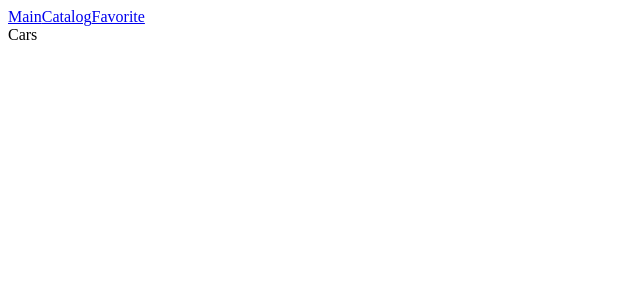
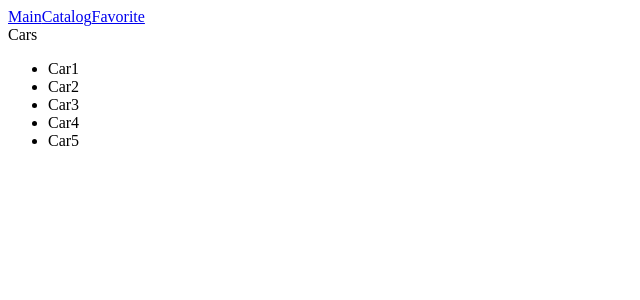
Before and after one commit to PotiykoEvgenij/cars-for-rent, a React (Create React App) app: page /cars-for-rent/cars in a window 1280 px wide. Shown: the top 300 px of the page, without its empty margins (0-640 px from the left). Built offline with nearby package versions, Linux system fonts and the light colour scheme.

Commit message:
setting routers

```diff
--- a/src/components/App.jsx
+++ b/src/components/App.jsx
@@ -1,8 +1,8 @@
 // import "./App.css";
 import { Routes, Route } from "react-router-dom";
-import Favorite from "./favoritePage/favoritePage";
-import MainPage from "./mainPage/mainPage";
-import CarsCard from "./carsCard/carsCard";
+import Favorite from "../pages/favoritePage/favoritePage";
+import MainPage from "../pages/mainPage/mainPage";
+import Cars from "../pages/Cars/Cars";
 import SharedLayout from "./SharedLayout/SharedLayout";
 
 export const App = () => {
@@ -10,7 +10,7 @@ export const App = () => {
     <Routes>
       <Route path="/" element={<SharedLayout />}>
         <Route index element={<MainPage />}></Route>
-        <Route path="/cars" element={<CarsCard />}></Route>
+        <Route path="/cars" element={<Cars />}></Route>
         <Route path="/favorite" element={<Favorite />}></Route>
       </Route>
     </Routes>
--- a/src/components/carsCard/carsCard.jsx
+++ b/src/components/carsCard/carsCard.jsx
@@ -1,7 +1,13 @@
 import React from "react";
 
-export default function carsCard() {
+export default function CarsCard() {
     return (
-        <div>Cars</div>
+        <ul>
+            <li>Car1</li>
+            <li>Car2</li>
+            <li>Car3</li>
+            <li>Car4</li>
+            <li>Car5</li>
+        </ul>
     );
 };
--- /dev/null
+++ b/src/pages/Cars/Cars.jsx
@@ -0,0 +1,12 @@
+import React from "react";
+import CarsCard from "../../components/carsCard/CarsCard";
+
+
+export default function Cars() {
+    return (
+        <div>
+            <div>Cars</div>
+            <CarsCard />
+        </div>
+    );
+};
--- a/src/components/favoritePage/favoritePage.jsx
+++ b/src/pages/favoritePage/favoritePage.jsx
@@ -1,5 +1,6 @@
 import React from "react";
 // import { NavLink, Outlet } from "react-router-dom";
+import CarsCard from "../../components/carsCard/CarsCard";
 
 export default function Favorite() {
     return (
@@ -7,6 +8,7 @@ export default function Favorite() {
             <div>
                 Favorite
             </div>
+            <CarsCard />
         </div>
     );
 };
```
Also changed, not shown: src/reportWebVitals.js (+12 -12 lines), src/setupTests.js (+1 -1 lines), src/pages/mainPage/mainPage.jsx (renamed from src/components/mainPage/mainPage.jsx).
